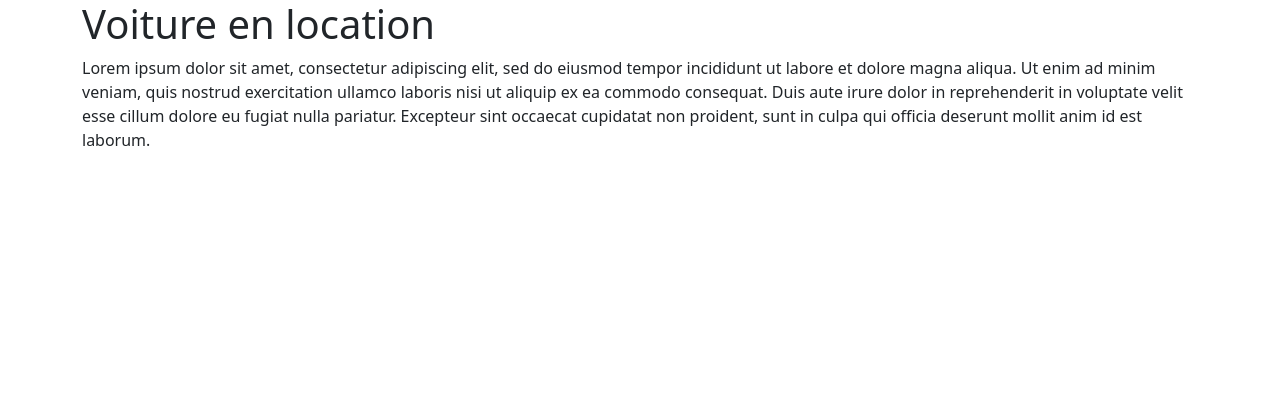
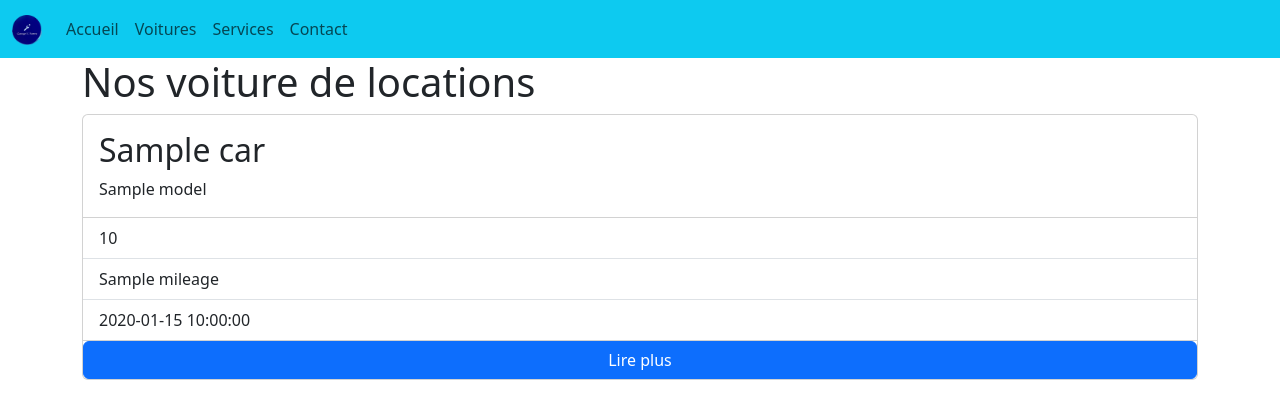
Before and after one commit to keppone/Ecf2023GarageKarineP, a PHP site: template views/site/index.php in a window 1280 px wide. Shown: the top 419 px of the page. Run offline with PHP 8.4, Linux system fonts and the light colour scheme; the template is opened without the code that fills it: most values are stand-ins (such as "Sample title", 1, 10 or a date in 2020).

Commit message:
5 create navbar and view

```diff
--- a/app/Controllers/Controller.php
+++ b/app/Controllers/Controller.php
@@ -18,9 +18,6 @@ class Controller {
         ob_start();
         $path = str_replace('.', DIRECTORY_SEPARATOR, $path);
         require VIEWS . $path . '.php';
-        if ($params) {
-            $params = extract($params);
-        }
         $content = ob_get_clean();
         require VIEWS . 'layout.php';
     }
--- a/public/index.php
+++ b/public/index.php
@@ -10,7 +10,8 @@ define('SCRIPTS', dirname($_SERVER['SCRIPT_NAME']) . DIRECTORY_SEPARATOR);
 
 $router = new Router($_GET['url']);
 
-$router->get('/', 'App\Controllers\SiteController@index');
+$router->get('/', 'App\Controllers\SiteController@welcome');
+$router->get('/voiture', 'App\Controllers\SiteController@index');
 $router->get('/voiture/:id', 'App\Controllers\SiteController@show');
 
 $router->run();
--- a/views/layout.php
+++ b/views/layout.php
@@ -8,6 +8,33 @@
     <link rel="stylesheet" href = "assets/bootstrap.min.css">
 </head>
 <body>
+   <nav class="navbar navbar-expand-lg navbar-ligh bg-info">
+    <div class="container-fluid">
+        <a class="navbar-brand">
+            <img alt="Garage V.PARROT" href="/" src="/Applications/MAMP/htdocs/Ecf2023GarageKarineP/pictures/logo V.Parrot.png" width="30" height="30">
+        </a>
+        <button class="navbar-toggler" type="button" data-bs-toggle="collapse" data-bs-target="#navbarTogglerDemo01" aria-controls="navbarTogglerDemo01" aria-expanded="false" aria-label="Toggle navigation">
+            <span class="navbar-toggler-icon"></span>
+        </button>
+        <div class="collapse navbar-collapse" id="navbarTogglerDemo01">
+            <ul class="navbar-nav me-auto mb-2 mb-lg-0">
+                <li class="nav-item">
+                    <a class="nav-link" aria-current="page" href="/">Accueil</a>
+                </li>
+                <li class="nav-item">
+                    <a class="nav-link" href="voiture">Voitures</a>
+                </li>
+                <li class="nav-item">
+                    <a class="nav-link" href="#">Services</a>
+                </li>
+                <li class="nav-item">
+                    <a class="nav-link" href="#">Contact</a>
+                </li>
+            </ul>
+        </div>
+    </div>
+</nav>
+
     <div class="container">
         <?= $content ?>
     </div>
--- a/views/site/index.php
+++ b/views/site/index.php
@@ -1,3 +1,17 @@
-<h1> Voiture en location</h1>
+<h1> Nos voiture de locations </h1>
 
-<p> Lorem ipsum dolor sit amet, consectetur adipiscing elit, sed do eiusmod tempor incididunt ut labore et dolore magna aliqua. Ut enim ad minim veniam, quis nostrud exercitation ullamco laboris nisi ut aliquip ex ea commodo consequat. Duis aute irure dolor in reprehenderit in voluptate velit esse cillum dolore eu fugiat nulla pariatur. Excepteur sint occaecat cupidatat non proident, sunt in culpa qui officia deserunt mollit anim id est laborum. </p>
+<?php foreach($params['cars'] as $car): ?>
+    <div class="card mb-3">
+        <div class="card-body">
+            <h2 class="card-title"><?= $car->name ?></h2>
+            <p class="card-text"><?= $car->model?></p>
+        </div>
+            <ul class="list-group list-group-flush">
+            <li class="list-group-item"><?= $car->price?></li>
+            <li class="list-group-item"><?= $car->mileage?></li>
+            <li class="list-group-item"><?= $car->dateInCirculation?></li>
+            </ul>
+            <a href="/voiture/<?=$car->id ?>" class="btn btn-primary"> Lire plus</a>
+        </div>
+    </div>
+<?php endforeach ?>
--- a/views/site/show.php
+++ b/views/site/show.php
@@ -1 +1,3 @@
-<h1> Voiture n°<?= $params['id']?></h1>
+<h1><?= $params['car']->name?></h1>
+<p><?= $params['car']->model?></p>
+<a href ="voiture/" class="btn btn-secondary">Retour</a>
--- /dev/null
+++ b/views/site/welcome.php
@@ -0,0 +1,3 @@
+<h1> Voiture en location</h1>
+
+<p> Lorem ipsum dolor sit amet, consectetur adipiscing elit, sed do eiusmod tempor incididunt ut labore et dolore magna aliqua. Ut enim ad minim veniam, quis nostrud exercitation ullamco laboris nisi ut aliquip ex ea commodo consequat. Duis aute irure dolor in reprehenderit in voluptate velit esse cillum dolore eu fugiat nulla pariatur. Excepteur sint occaecat cupidatat non proident, sunt in culpa qui officia deserunt mollit anim id est laborum. </p>
```
Also changed, not shown: app/Controllers/SiteController.php (+13 -10 lines), pictures/logo V.Parrot.png (added), 2 other files.
